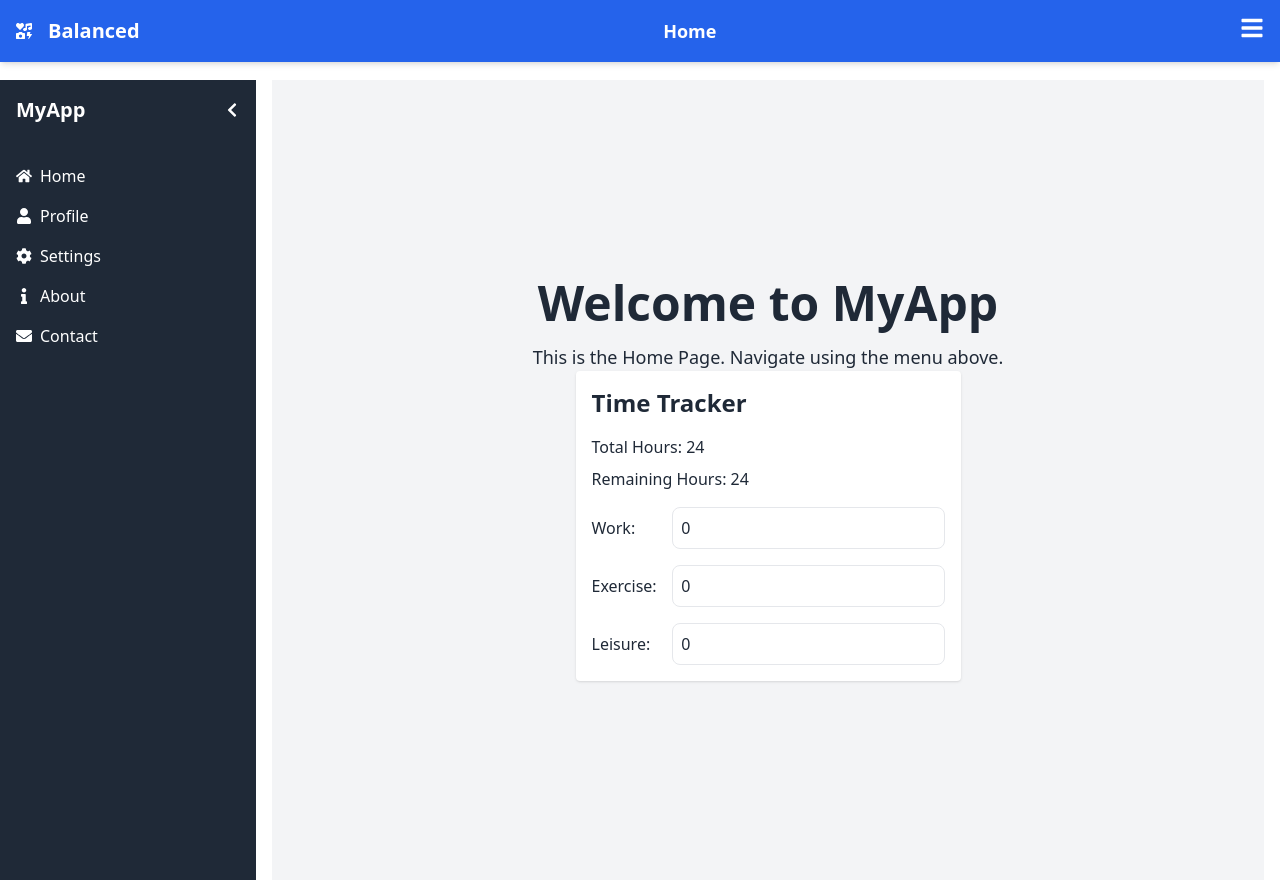
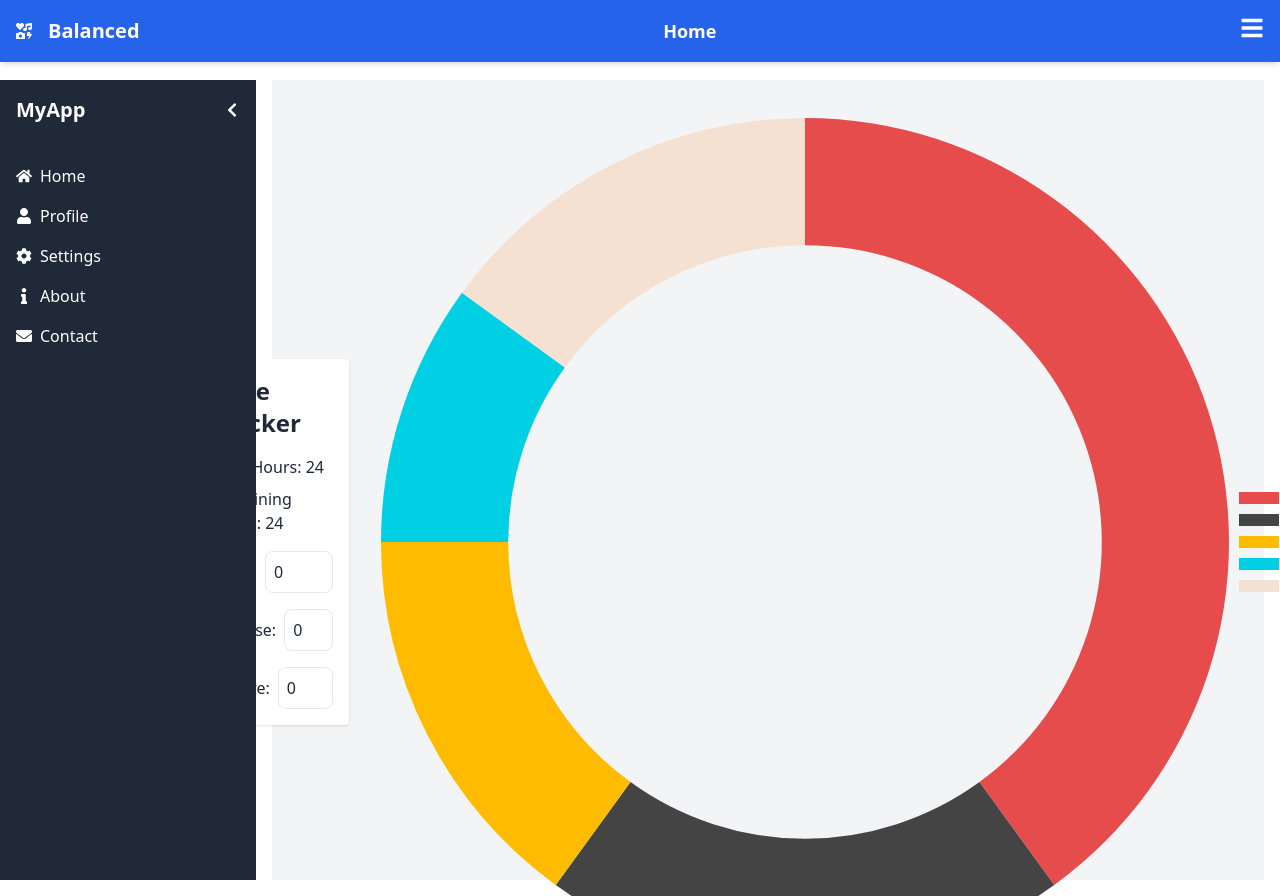
Before and after one commit to coder-pro10z/Boilerplate_React, a React (Create React App) app: page / in a window 1280 px wide. Built offline with nearby package versions, Linux system fonts and the light colour scheme.

Commit message:
Added static Donut

```diff
--- a/package.json
+++ b/package.json
@@ -10,7 +10,9 @@
     "@types/node": "^16.18.104",
     "@types/react": "^18.3.3",
     "@types/react-dom": "^18.3.0",
+    "chart.js": "^4.4.3",
     "react": "^18.3.1",
+    "react-chartjs-2": "^5.2.0",
     "react-dom": "^18.3.1",
     "react-icons": "^5.2.1",
     "react-router-dom": "^6.26.0",
--- /dev/null
+++ b/src/components/DonutChart.tsx
@@ -0,0 +1,52 @@
+import React from 'react';
+import { Doughnut } from 'react-chartjs-2';
+import {
+  Chart as ChartJS,
+  ArcElement,
+  Tooltip,
+  Legend,
+  ChartOptions,
+  ChartData,
+} from 'chart.js';
+
+ChartJS.register(ArcElement, Tooltip, Legend);
+
+const DonutChart: React.FC = () => {
+  const data: ChartData<'doughnut'> = {
+    labels: ['Work', 'Exercise', 'Leisure', 'Sleep', 'Other'],
+    datasets: [
+      {
+        data: [40, 20, 15, 10, 15], // Replace with your dynamic data
+        backgroundColor: [
+          '#E64C4C', // Red
+          '#444444', // Black
+          '#FFBB00', // Yellow
+          '#00CFE4', // Blue
+          '#F4E1D2', // Cream
+        ],
+        hoverBackgroundColor: [
+          '#FF6384',
+          '#36A2EB',
+          '#FFCE56',
+          '#00CFE4',
+          '#F4E1D2',
+        ],
+        borderWidth: 0, // No borders between segments
+      },
+    ],
+  };
+
+  const options: ChartOptions<'doughnut'> = {
+    cutout: '70%', // This creates the donut hole effect
+    plugins: {
+      legend: {
+        display: true,
+        position: 'right', // Make sure this is a valid value
+      },
+    },
+  };
+
+  return <Doughnut data={data} options={options} />;
+};
+
+export default DonutChart;
--- a/src/pages/Home.tsx
+++ b/src/pages/Home.tsx
@@ -1,4 +1,5 @@
 // src/pages/HomePage.tsx
+import DonutChart from 'components/DonutChart';
 import TimeTracker from 'components/TimeTracker';
 import React from 'react';
 
@@ -7,8 +8,9 @@ const HomePage: React.FC = () => {
       <div className="flex flex-col items-center justify-center h-screen bg-gray-100 text-gray-800">
       <h1 className="text-5xl font-bold mb-4">Welcome to MyApp</h1>
       <p className="text-lg">This is the Home Page. Navigate using the menu above.</p>
-  <div className="timeTracker">
+  <div className="timeTracker flex justify-center items-center space-x-8 mt-8">
     <TimeTracker/>
+    <DonutChart/>
   </div>
     </div>
   </>
```
Also changed, not shown: 1 other file (tests, documents, lock files or other folders).
